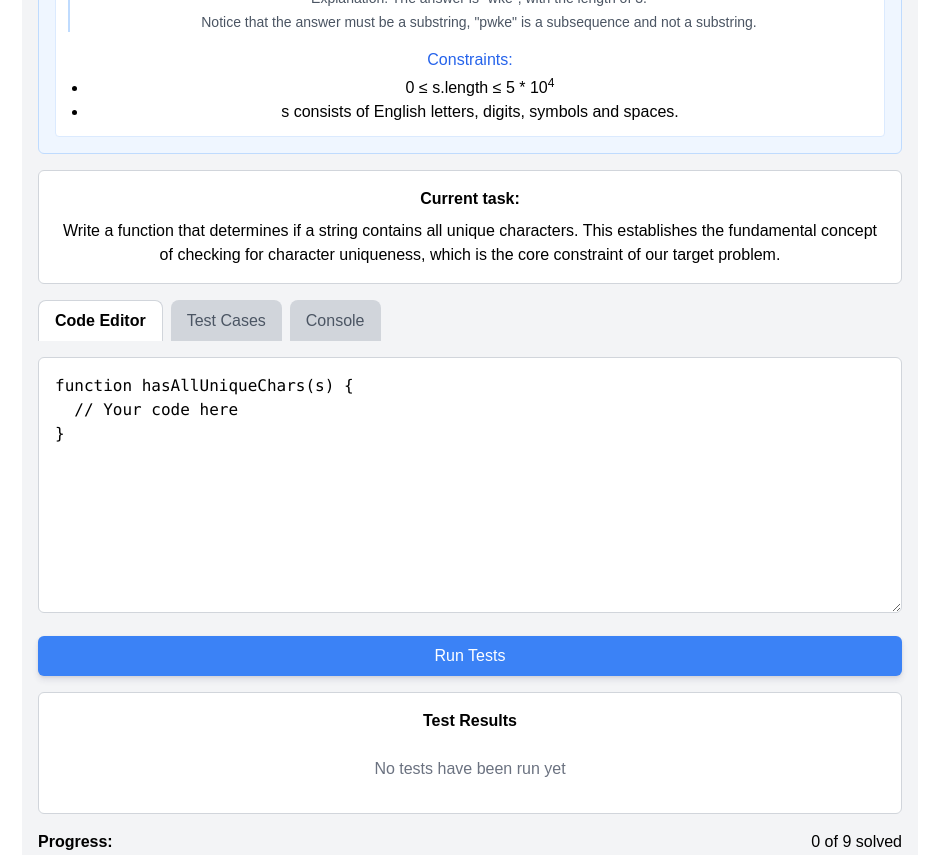
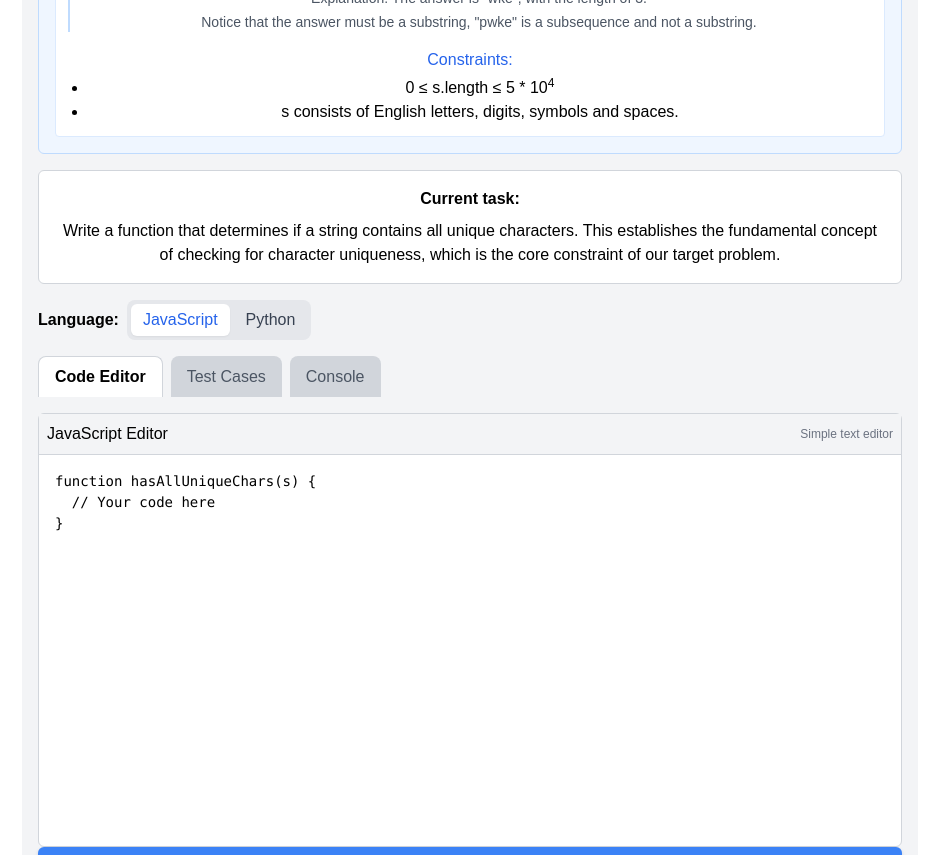
Before and after one commit to kiote/leetcode-bites, a React (Create React App) app: page / in a window 1280 px wide. Shown: the part 698-1553 px from the top of the page, without its empty margins (134-1073 px from the left). Built offline with nearby package versions, Linux system fonts and the light colour scheme.

Commit message:
add python support

```diff
--- a/src/JavaScriptTestRunner.jsx
+++ b/src/JavaScriptTestRunner.jsx
@@ -8,6 +8,7 @@ import { allTests } from './data/testCases';
 import { problems } from './data/problems';
 import { executeCode } from './utils/codeExecutor';
 import { getAppVersion } from './utils/versionManager';
+import { usePyodide } from './hooks/usePyodide'; // Import Pyodide hook
 
 // Get the application version dynamically
 const APP_VERSION = getAppVersion();
@@ -126,6 +127,12 @@ const JavaScriptTestRunner = ({ initialCode }) => {
   const [activeTab, setActiveTab] = useState('code');
   const consoleLogs = useConsoleCapture();
 
+  // Language selection state (JavaScript or Python)
+  const [selectedLanguage, setSelectedLanguage] = useState('javascript');
+
+  // Initialize Pyodide
+  const { isLoading: isPyodideLoading, isReady: isPyodideReady, error: pyodideError, runPython } = usePyodide();
+
   // Track the current problem ID to detect problem changes
   const previousProblemIdRef = useRef(null);
 
@@ -197,9 +204,13 @@ const JavaScriptTestRunner = ({ initialCode }) => {
     }
 
     // Use setTimeout to prevent UI blocking during test execution
-    setTimeout(() => {
+    setTimeout(async () => {
       try {
-        const results = tests.map(test => {
+        let results;
+
+        if (selectedLanguage === 'javascript') {
+          // Execute JavaScript code
+          results = tests.map(test => {
             try {
               const { output, executionTime } = executeCode(sanitizedCode, test.functionName, test.inputs);
               const passed = output === test.expectedOutput;
@@ -221,6 +232,36 @@ const JavaScriptTestRunner = ({ initialCode }) => {
               };
             }
           });
+        } else if (selectedLanguage === 'python') {
+          // Execute Python code
+          if (!isPyodideReady) {
+            throw new Error('Pyodide is not ready yet. Please wait for it to load completely.');
+          }
+
+          results = await Promise.all(tests.map(async (test) => {
+            try {
+              const { output, stdout, executionTime } = await runPython(sanitizedCode, test.functionName, test.inputs);
+              const passed = output === test.expectedOutput; // Using loose equality to handle type differences
+
+              return {
+                ...test,
+                passed,
+                error: passed ? null : `Expected ${test.expectedOutput}, but got ${output}`,
+                output,
+                stdout,
+                executionTime
+              };
+            } catch (e) {
+              return {
+                ...test,
+                passed: false,
+                error: e.error || e.toString(),
+                output: 'Error',
+                executionTime: e.executionTime || 0
+              };
+            }
+          }));
+        }
 
         setTestResults(results);
 
@@ -230,11 +271,18 @@ const JavaScriptTestRunner = ({ initialCode }) => {
         }
       } catch (error) {
         console.error("Test execution error:", error);
+        setTestResults([{
+          functionName: "Error",
+          passed: false,
+          error: error.toString(),
+          output: 'Error running tests',
+          executionTime: 0
+        }]);
       } finally {
         setIsRunning(false);
       }
     }, 0);
-  }, [code, tests, currentProblem.id]);
+  }, [code, tests, currentProblem.id, selectedLanguage, runPython, isPyodideReady]);
 
   // Tab selection handler
   const handleTabChange = useCallback((tab) => {
@@ -327,6 +375,50 @@ const JavaScriptTestRunner = ({ initialCode }) => {
         <p>{currentProblem.description}</p>
       </div>
 
+      {/* Language Selector */}
+      <div className="mb-4 flex items-center">
+        <label className="mr-2 font-semibold">Language:</label>
+        <div className="flex bg-gray-200 rounded-lg p-1">
+          <button
+            className={`px-3 py-1 rounded-md transition-all ${
+              selectedLanguage === 'javascript'
+                ? 'bg-white shadow-sm text-blue-600 font-medium'
+                : 'text-gray-700 hover:bg-gray-300'
+            }`}
+            onClick={() => setSelectedLanguage('javascript')}
+          >
+            JavaScript
+          </button>
+          <button
+            className={`px-3 py-1 rounded-md ml-1 transition-all ${
+              selectedLanguage === 'python'
+                ? 'bg-white shadow-sm text-blue-600 font-medium'
+                : 'text-gray-700 hover:bg-gray-300'
+            }`}
+            onClick={() => setSelectedLanguage('python')}
+          >
+            Python {isPyodideLoading && '(loading...)'}
+          </button>
+        </div>
+      </div>
+
+      {/* Pyodide Status Message */}
+      {selectedLanguage === 'python' && (
+        <div className={`mb-4 p-2 rounded-md ${
+          pyodideError ? 'bg-red-100 text-red-700' :
+          isPyodideLoading ? 'bg-yellow-100 text-yellow-700' :
+          isPyodideReady ? 'bg-green-100 text-green-700' : ''
+        }`}>
+          {pyodideError ? (
+            <p>Error loading Python environment: {pyodideError}</p>
+          ) : isPyodideLoading ? (
+            <p>Loading Python environment... This may take a few moments.</p>
+          ) : isPyodideReady ? (
+            <p>Python environment ready!</p>
+          ) : null}
+        </div>
+      )}
+
       <div className="flex mb-4" role="tablist">
         <button
           className={`px-4 py-2 mr-2 rounded-t-lg transition-all duration-200 ${
@@ -379,7 +471,13 @@ const JavaScriptTestRunner = ({ initialCode }) => {
         hidden={activeTab !== 'code'}
         className={`transition-opacity duration-200 ${activeTab === 'code' ? 'opacity-100' : 'opacity-0 absolute'}`}
       >
-        {activeTab === 'code' && <CodeEditor code={code} onChange={handleCodeChange} />}
+        {activeTab === 'code' && (
+          <CodeEditor
+            code={code}
+            onChange={handleCodeChange}
+            language={selectedLanguage}
+          />
+        )}
       </div>
 
       <div
@@ -405,14 +503,16 @@ const JavaScriptTestRunner = ({ initialCode }) => {
       <button
         className="px-4 py-2 mb-4 bg-blue-500 text-white rounded-md hover:bg-blue-600 disabled:bg-blue-300 transition-all duration-200 transform hover:scale-105"
         onClick={runTests}
-        disabled={isRunning}
+        disabled={isRunning || (selectedLanguage === 'python' && (!isPyodideReady || isPyodideLoading))}
         aria-busy={isRunning}
         style={{
-          opacity: isRunning ? 0.7 : 1,
+          opacity: isRunning || (selectedLanguage === 'python' && (!isPyodideReady || isPyodideLoading)) ? 0.7 : 1,
           boxShadow: !isRunning ? '0 4px 6px rgba(50, 50, 93, 0.11), 0 1px 3px rgba(0, 0, 0, 0.08)' : 'none'
         }}
       >
-        {isRunning ? 'Running Tests...' : 'Run Tests'}
+        {isRunning ? 'Running Tests...' :
+         (selectedLanguage === 'python' && isPyodideLoading) ? 'Loading Python...' :
+         `Run Tests (${selectedLanguage === 'javascript' ? 'JS' : 'Python'})`}
       </button>
 
       <TestResults results={testResults} isRunning={isRunning} />
--- a/src/components/CodeEditor.jsx
+++ b/src/components/CodeEditor.jsx
@@ -1,15 +1,30 @@
+// Basic editor implementation without monaco-editor dependency
 import React from 'react';
 import PropTypes from 'prop-types';
 
-export const CodeEditor = ({ code, onChange }) => {
+export const CodeEditor = ({ code, onChange, language = 'javascript' }) => {
+  const handleEditorChange = (e) => {
+    onChange(e.target.value);
+  };
+
   return (
-    <div className="mb-4">
+    <div className="w-full border border-gray-300 rounded-md bg-white">
+      <div className="p-2 bg-gray-100 border-b border-gray-300 flex items-center justify-between">
+        <span className="font-medium">
+          {language === 'python' ? 'Python' : 'JavaScript'} Editor
+        </span>
+        <span className="text-xs text-gray-500">Simple text editor</span>
+      </div>
       <textarea
-        className="w-full h-64 p-4 font-mono border border-gray-300 rounded-md"
         value={code}
-        onChange={(e) => onChange(e.target.value)}
-        placeholder="Enter your JavaScript code here..."
-        aria-label="Code editor"
+        onChange={handleEditorChange}
+        className="w-full h-96 p-4 font-mono text-sm focus:outline-none"
+        style={{
+          resize: 'none',
+          lineHeight: 1.5,
+        }}
+        placeholder={`Write your ${language === 'python' ? 'Python' : 'JavaScript'} code here...`}
+        spellCheck="false"
       />
     </div>
   );
@@ -17,5 +32,8 @@ export const CodeEditor = ({ code, onChange }) => {
 
 CodeEditor.propTypes = {
   code: PropTypes.string.isRequired,
-  onChange: PropTypes.func.isRequired
+  onChange: PropTypes.func.isRequired,
+  language: PropTypes.oneOf(['javascript', 'python'])
 };
+
+export default CodeEditor;
--- /dev/null
+++ b/src/hooks/usePyodide.js
@@ -0,0 +1,67 @@
+import { useState, useEffect, useCallback } from 'react';
+import { initializePyodide, executePythonCode } from '../utils/pyodideExecutor';
+
+/**
+ * Custom hook to use Pyodide in React components
+ * @returns {Object} - Pyodide state and utilities
+ */
+export const usePyodide = () => {
+  const [isLoading, setIsLoading] = useState(false);
+  const [isReady, setIsReady] = useState(false);
+  const [error, setError] = useState(null);
+
+  // Initialize Pyodide on mount
+  useEffect(() => {
+    let isMounted = true;
+
+    const loadPyodide = async () => {
+      if (isReady) return;
+
+      setIsLoading(true);
+      setError(null);
+
+      try {
+        await initializePyodide();
+        if (isMounted) {
+          setIsReady(true);
+        }
+      } catch (err) {
+        if (isMounted) {
+          setError(err.message || 'Failed to load Pyodide');
+        }
+      } finally {
+        if (isMounted) {
+          setIsLoading(false);
+        }
+      }
+    };
+
+    loadPyodide();
+
+    return () => {
+      isMounted = false;
+    };
+  }, [isReady]);
+
+  // Execute Python code
+  const runPython = useCallback(async (code, functionName, inputs) => {
+    if (!isReady) {
+      throw new Error('Pyodide is not ready yet');
+    }
+
+    try {
+      return await executePythonCode(code, functionName, inputs);
+    } catch (err) {
+      throw err;
+    }
+  }, [isReady]);
+
+  return {
+    isLoading,
+    isReady,
+    error,
+    runPython
+  };
+};
+
+export default usePyodide;
--- /dev/null
+++ b/src/utils/pyodideExecutor.js
@@ -0,0 +1,120 @@
+// Store the Pyodide instance globally to avoid reloading
+let pyodideInstance = null;
+let loadingPromise = null;
+
+/**
+ * Initialize and load Pyodide
+ * @returns {Promise<any>} - Promise that resolves to the Pyodide instance
+ */
+export const initializePyodide = async () => {
+  if (pyodideInstance) {
+    return pyodideInstance;
+  }
+
+  if (loadingPromise) {
+    return loadingPromise;
+  }
+
+  const loadPyodideScript = () => {
+    return new Promise((resolve, reject) => {
+      if (window.loadPyodide) {
+        resolve(window.loadPyodide);
+        return;
+      }
+
+      // Create a script element to load Pyodide
+      const script = document.createElement('script');
+      script.src = 'https://cdn.jsdelivr.net/pyodide/v0.24.1/full/pyodide.js';
+      script.async = true;
+      script.onload = () => {
+        if (window.loadPyodide) {
+          resolve(window.loadPyodide);
+        } else {
+          reject(new Error('Failed to load Pyodide script'));
+        }
+      };
+      script.onerror = () => {
+        reject(new Error('Failed to load Pyodide script'));
+      };
+      document.body.appendChild(script);
+    });
+  };
+
+  try {
+    // Load the Pyodide script dynamically
+    const loadPyodide = await loadPyodideScript();
+
+    // Set up loading promise to prevent multiple loads
+    loadingPromise = loadPyodide({
+      indexURL: "https://cdn.jsdelivr.net/pyodide/v0.24.1/full/"
+    });
+
+    pyodideInstance = await loadingPromise;
+    console.log("Pyodide loaded successfully");
+    return pyodideInstance;
+  } catch (error) {
+    console.error("Failed to load Pyodide:", error);
+    loadingPromise = null;
+    throw error;
+  }
+};
+
+/**
+ * Execute Python code using Pyodide
+ * @param {string} code - The Python code to execute
+ * @param {string} functionName - Name of function to call
+ * @param {Array} inputs - Arguments to pass to the function
+ * @returns {Object} - Result of execution including output and execution time
+ */
+export const executePythonCode = async (code, functionName, inputs) => {
+  const startTime = performance.now();
+
+  try {
+    const pyodide = await initializePyodide();
+
+    // Create a namespace for our code
+    pyodide.runPython(`
+      import sys
+      from io import StringIO
+
+      # Create a custom stdout capture
+      sys.stdout = StringIO()
+    `);
+
+    // Run the provided code
+    pyodide.runPython(code);
+
+    // Prepare input arguments for the function
+    const argsArray = inputs.map(input => {
+      if (typeof input === 'string') {
+        return `"${input}"`;
+      } else if (Array.isArray(input)) {
+        return `[${input.map(item =>
+          typeof item === 'string' ? `"${item}"` : item
+        ).join(', ')}]`;
+      }
+      return input;
+    });
+
+    // Call the function with the inputs and get result
+    const callStatement = `${functionName}(${argsArray.join(', ')})`;
+    const result = pyodide.runPython(callStatement);
+
+    // Get any stdout content
+    const stdout = pyodide.runPython("sys.stdout.getvalue()");
+
+    const executionTime = performance.now() - startTime;
+
+    return {
+      output: result,
+      stdout,
+      executionTime
+    };
+  } catch (error) {
+    const executionTime = performance.now() - startTime;
+    throw {
+      error: error.message || String(error),
+      executionTime
+    };
+  }
+};
```
Also changed, not shown: 2 other files (tests, documents, lock files or other folders). Lines whose indentation alone changed are shown as unchanged.
